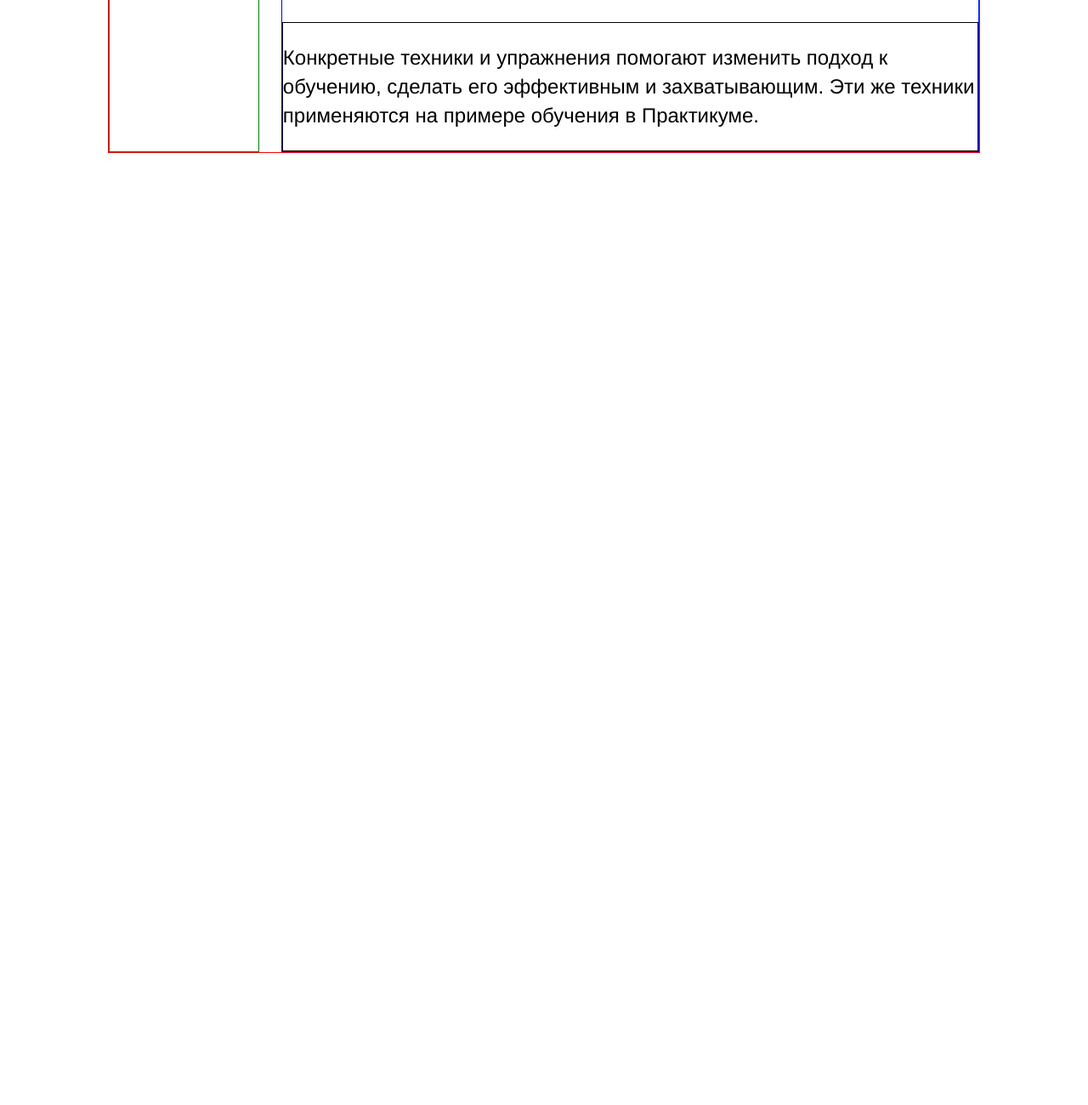
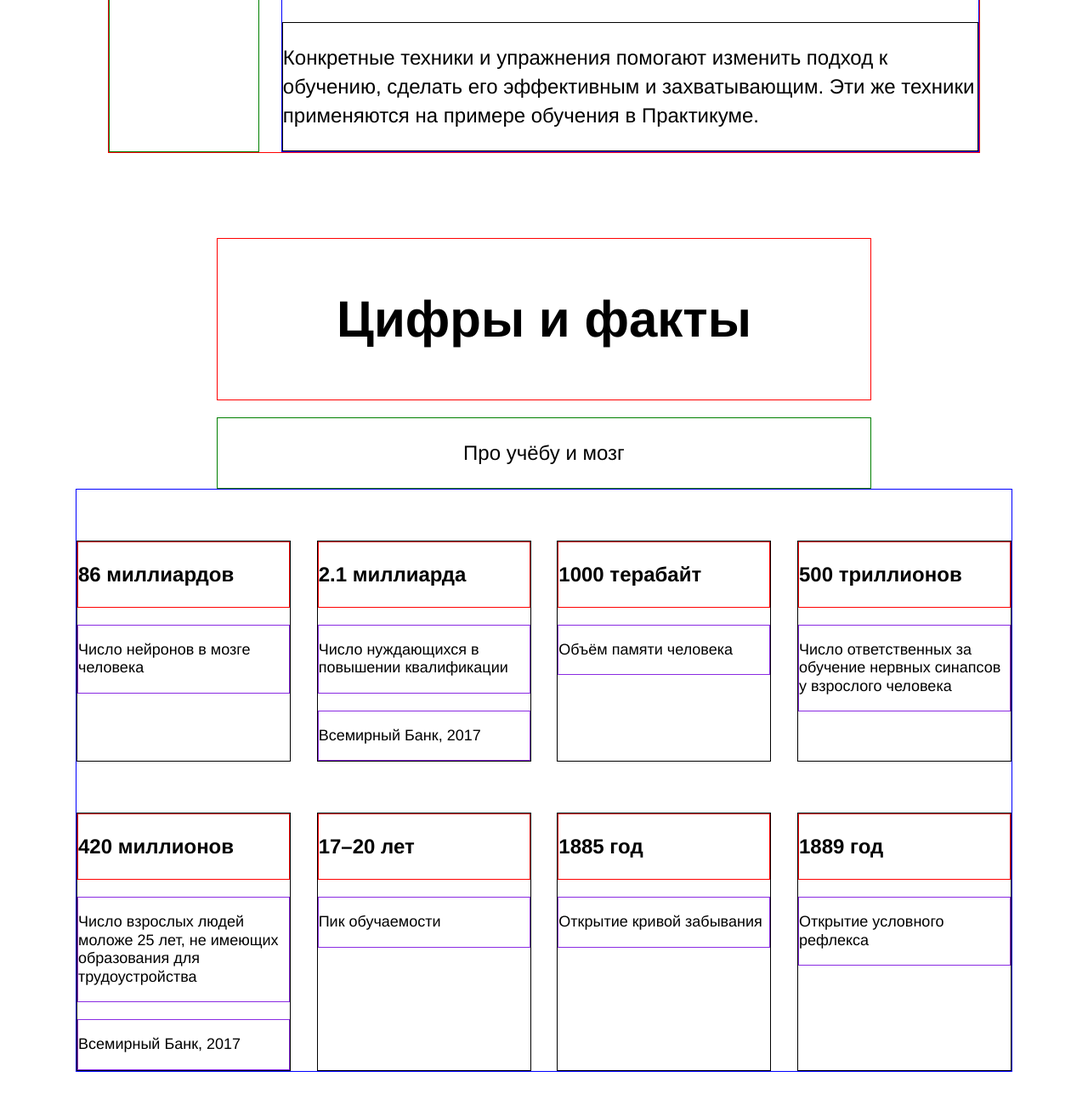
Before and after one commit to DanyaLiupinin/how-to-learn, a plain HTML site: page index.html in a window 1280 px wide. Shown: the part 1232-2532 px from the top of the page at 85% size. Before the commit the page ends 1412 px from the top, so only its background shows below. Drawn offline with Linux system fonts and the light colour scheme.

Commit message:
3rd page

```diff
--- a/index.html
+++ b/index.html
@@ -28,8 +28,6 @@
     <main class="content">
       <section class="description">
         <div class="two-columns">
-
-
           <div class="two-columns__brief">
             <p>Главные проблемы в обучении</p>
           </div>
@@ -37,17 +35,111 @@
             <div class="two-columns__paragraph">
               <p>Ни в школе, ни в институте нас не учат тому, как правильно изучать материал. Мы готовимся к экзаменам и учим билеты. Мы тренируемся решать однообразные задачи, чтобы лучше сдать тест, но часто в итоге это не дает нам реального знания. Зубрежка быстро выветривается и не приносит пользы.</p>
             </div>
-            <div class="two-columns__paragraph two-columns__paragraph_place_center">
+            <div class="two-columns__paragraph">
               <p><span class="span-accent">Вывод:</span> учиться тоже нужно уметь, но почему-то этому мало где учат. Что с этим делать?</p>
             </div>
             <div class="two-columns__paragraph">
               <p>Конкретные техники и упражнения помогают изменить подход к обучению, сделать его эффективным и захватывающим. Эти же техники применяются на примере обучения в Практикуме.</p>
             </div>
-        </div>
+          </div>
         </div>
       </section>
 
+
       <section class="digits">
+        <div class="section-title">
+          <p>Цифры и факты</p>
+        </div>
+        <div class="section-subtitle">
+          <p>Про учёбу и мозг</p>
+        </div>
+
+
+        <ul class="table table_size_digits table_space_digits">
+
+          <li class="table__cell table__cell_space_digits table__cell_size_digits">
+            <div class="table__heading">
+              <p>86 миллиардов</p>
+            </div>
+            <div class="table__text">
+              <p>Число нейронов в мозге человека</p>
+            </div>
+          </li>
+
+          <li class="table__cell table__cell_space_digits table__cell_size_digits">
+            <div class="table__heading">
+              <p>2.1 миллиарда</p>
+            </div>
+            <div class="table__text">
+              <p>Число нуждающихся в повышении квалификации</p>
+            </div>
+            <div class="table__text">
+              <p>Всемирный Банк, 2017</p>
+            </div>
+          </li>
+
+          <li class="table__cell table__cell_space_digits table__cell_size_digits">
+            <div class="table__heading">
+              <p>1000 терабайт</p>
+            </div>
+            <div class="table__text">
+              <p>Объём памяти человека</p>
+            </div>
+          </li>
+
+          <li class="table__cell table__cell_space_digits table__cell_size_digits">
+            <div class="table__heading">
+              <p>500 триллионов</p>
+            </div>
+            <div class="table__text">
+              <p>Число ответственных за обучение нервных синапсов у взрослого человека</p>
+            </div>
+          </li>
+
+          <li class="table__cell table__cell_space_digits table__cell_size_digits">
+            <div class="table__heading">
+              <p>420 миллионов</p>
+            </div>
+            <div class="table__text">
+              <p>Число взрослых людей моложе 25 лет, не имеющих образования для трудоустройства</p>
+            </div>
+            <div class="table__text">
+              <p>Всемирный Банк, 2017</p>
+            </div>
+          </li>
+
+          <li class="table__cell table__cell_space_digits table__cell_size_digits">
+            <div class="table__heading">
+              <p>17–20 лет</p>
+            </div>
+            <div class="table__text">
+              <p>Пик обучаемости</p>
+            </div>
+          </li>
+
+          <li class="table__cell table__cell_space_digits table__cell_size_digits">
+            <div class="table__heading">
+              <p>1885 год</p>
+            </div>
+            <div class="table__text">
+              <p>Открытие кривой забывания</p>
+            </div>
+          </li>
+
+          <li class="table__cell table__cell_space_digits table__cell_size_digits">
+            <div class="table__heading">
+              <p>1889 год</p>
+            </div>
+            <div class="table__text">
+              <p>Открытие условного рефлекса</p>
+            </div>
+          </li>
+
+        </ul>
+
+
+
+
       </section>
 
       <section class="feynman">
--- a/styles/style.css
+++ b/styles/style.css
@@ -106,7 +106,7 @@
   background-color: #2f80ed;
 }
 
-/* description */
+/* DESCRIPTION */
 
 .description {
   margin-top: 100px;
@@ -148,10 +148,79 @@
   border: 1px solid black;
 }
 
-.two-columns__paragraph_place_center {
+.two-columns__paragraph:nth-child(2) {
   margin: 30px 0;
 }
 
 .span-accent {
   font-weight: bold;
 }
+
+/* DIGITS */
+
+.section-title {
+  width: 60%;
+  margin: 100px auto 20px;
+  text-align: center;
+  border: 1px solid red;
+  line-height: 1.15;
+  font-size: 60px;
+  font-weight: bold;
+}
+
+.section-subtitle {
+  border: 1px solid green;
+  width: 60%;
+  margin: auto;
+  text-align: center;
+  line-height: 34px;
+  font-size: 24px;
+  font-weight: normal;
+}
+
+.table {
+  display: flex;
+  flex-direction: row;
+  flex-wrap: wrap;
+  justify-content: space-between;
+  list-style: none;
+  border: 1px solid blue;
+}
+
+.table_size_digits {
+  width: 1100px;
+}
+
+.table_space_digits {
+  margin: 0 auto 100px;
+  padding: 0;
+}
+
+.table__cell {
+  display: flex;
+  flex-direction: column;
+  border: 1px solid black;
+}
+
+.table__cell_size_digits {
+  width: 250px;
+}
+
+.table__cell_space_digits {
+  margin-top: 60px;
+}
+
+.table__text {
+  margin: 20px 0px 0px;
+  border: 1px solid blueviolet;
+  line-height: 1.2;
+  font-size: 18px;
+  font-weight: normal;
+}
+
+.table__heading {
+  border: 1px solid red;
+  line-height: 1.15;
+  font-size: 24px;
+  font-weight: bold;
+}
```
